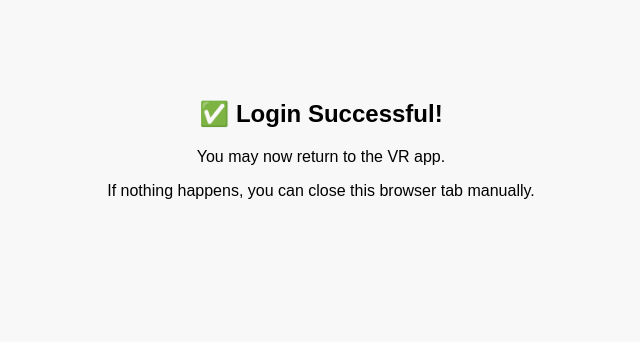
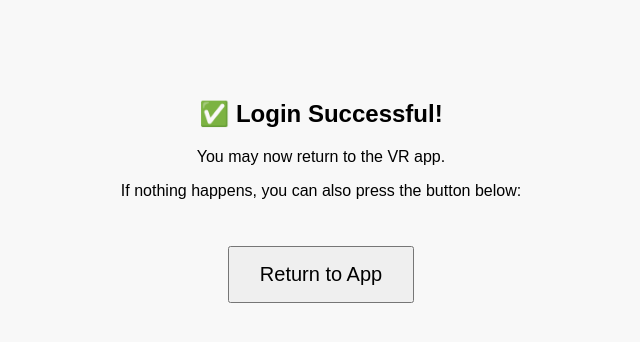
Before and after one commit to riken96/vr-login, a plain HTML site: page close.html in a window 1280 px wide. Shown: the whole page, without its empty margins (319-959 px from the left). Drawn offline with Linux system fonts and the light colour scheme.

Commit message:
Update close.html

```diff
--- a/close.html
+++ b/close.html
@@ -4,7 +4,7 @@
   <meta charset="UTF-8" />
   <title>Login Complete</title>
   <meta name="viewport" content="width=device-width, initial-scale=1" />
-  <!-- This redirects after 2 seconds -->
+  <!-- This still auto-attempts redirect after 2 seconds -->
   <meta http-equiv="refresh" content="2;url=vr://return" />
   <style>
     body {
@@ -13,11 +13,26 @@
       margin-top: 100px;
       background: #f8f8f8;
     }
+    button {
+      margin-top: 30px;
+      padding: 15px 30px;
+      font-size: 20px;
+      cursor: pointer;
+    }
   </style>
 </head>
 <body>
   <h2>✅ Login Successful!</h2>
   <p>You may now return to the VR app.</p>
-  <p>If nothing happens, you can close this browser tab manually.</p>
+  <p>If nothing happens, you can also press the button below:</p>
+
+  <!-- ✅ Add Return to App button -->
+  <button onclick="goBackToApp()">Return to App</button>
+
+  <script>
+    function goBackToApp() {
+      window.location.href = "vr://return";
+    }
+  </script>
 </body>
 </html>
```
